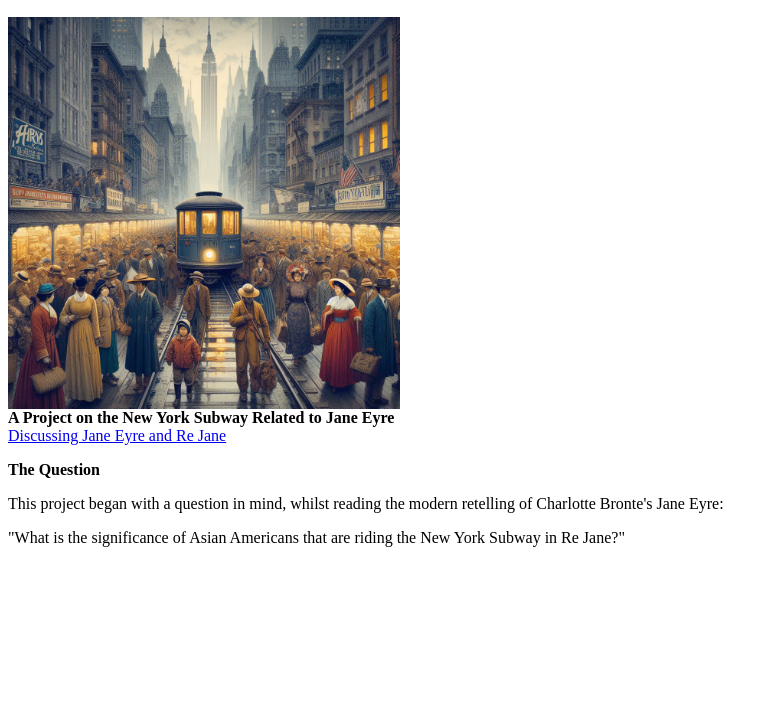
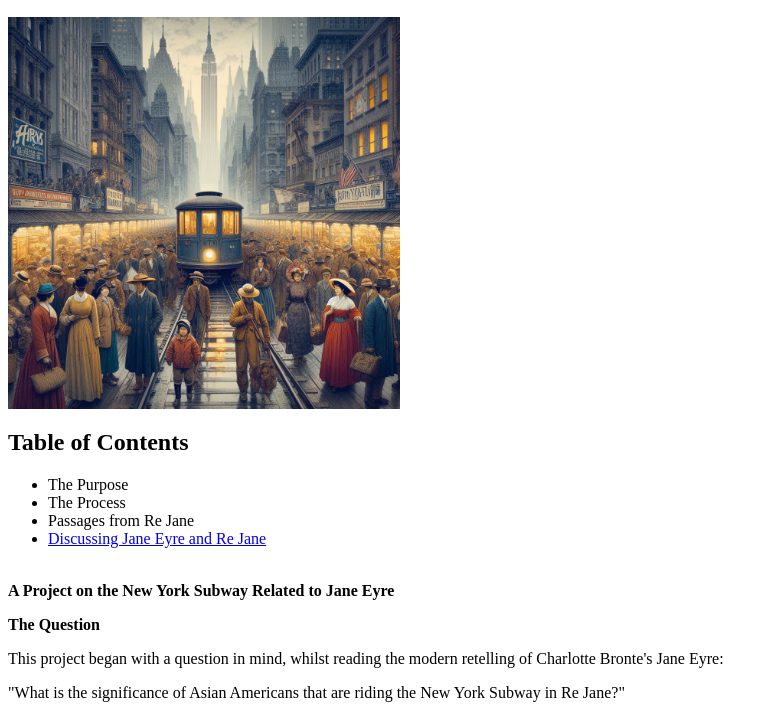
Before and after one commit to myjungah92/nysubwayproject, a plain HTML site: page index.html in a window 1280 px wide. Shown: the part 96-814 px from the top of the page, without its empty margins (0-778 px from the left). Drawn offline with Linux system fonts and the light colour scheme.

Commit message:
Added a list to my table of contents

```diff
--- a/index.html
+++ b/index.html
@@ -6,10 +6,17 @@
         <h1>New York Subway Project</h1>
         <h2>Jungah Kim</h2>
 
+        <!--Generated by Bing Copilot using this prompt:-->
         <img src= "fcb6a8ff-db89-433d-af5c-2af050173f45.jpeg" height="50%">
+        <h2>Table of Contents</h2>
 
+        <ul>
+            <li>The Purpose</li>
+            <li>The Process</li>
+            <li>Passages from Re Jane</li>
+            <li> <a href="Re-Jane.html">Discussing Jane Eyre and Re Jane</a><br/></li>
+        </ul>
         <br/><b> A Project on the New York Subway Related to Jane Eyre</b><br/>
-        <a href="Re-Jane.html">Discussing Jane Eyre and Re Jane</a><br/>
 
         <p><b>The Question</b></p>
 
```
